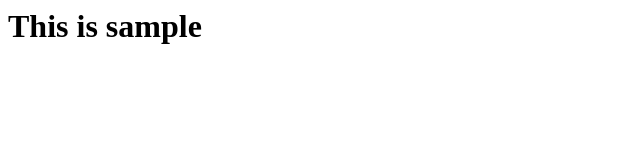
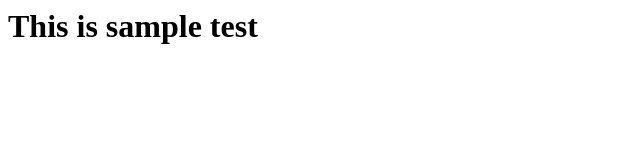
Before and after one commit to SudalaiM/HTML, a plain HTML site: page index.html in a window 1280 px wide. Shown: the full height of the page, 0-640 px from the left. Drawn offline with Linux system fonts and the light colour scheme.

Commit message:
text changes

```diff
--- a/index.html
+++ b/index.html
@@ -3,6 +3,6 @@
 		<title>Sample</title>
 	</head>
 	<body>
-		<h1>This is sample</h1>
+		<h1>This is sample test</h1>
 	</body>
 </html>
```
